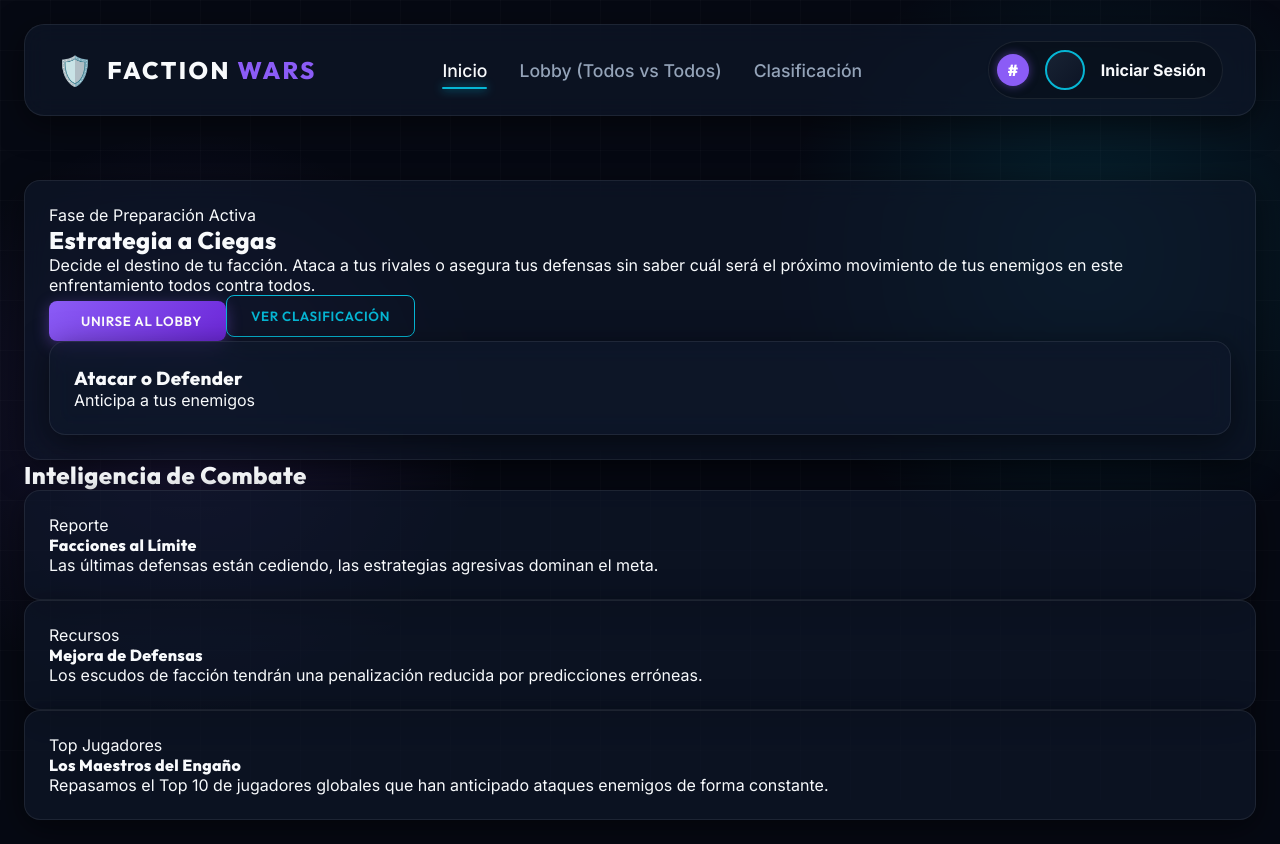
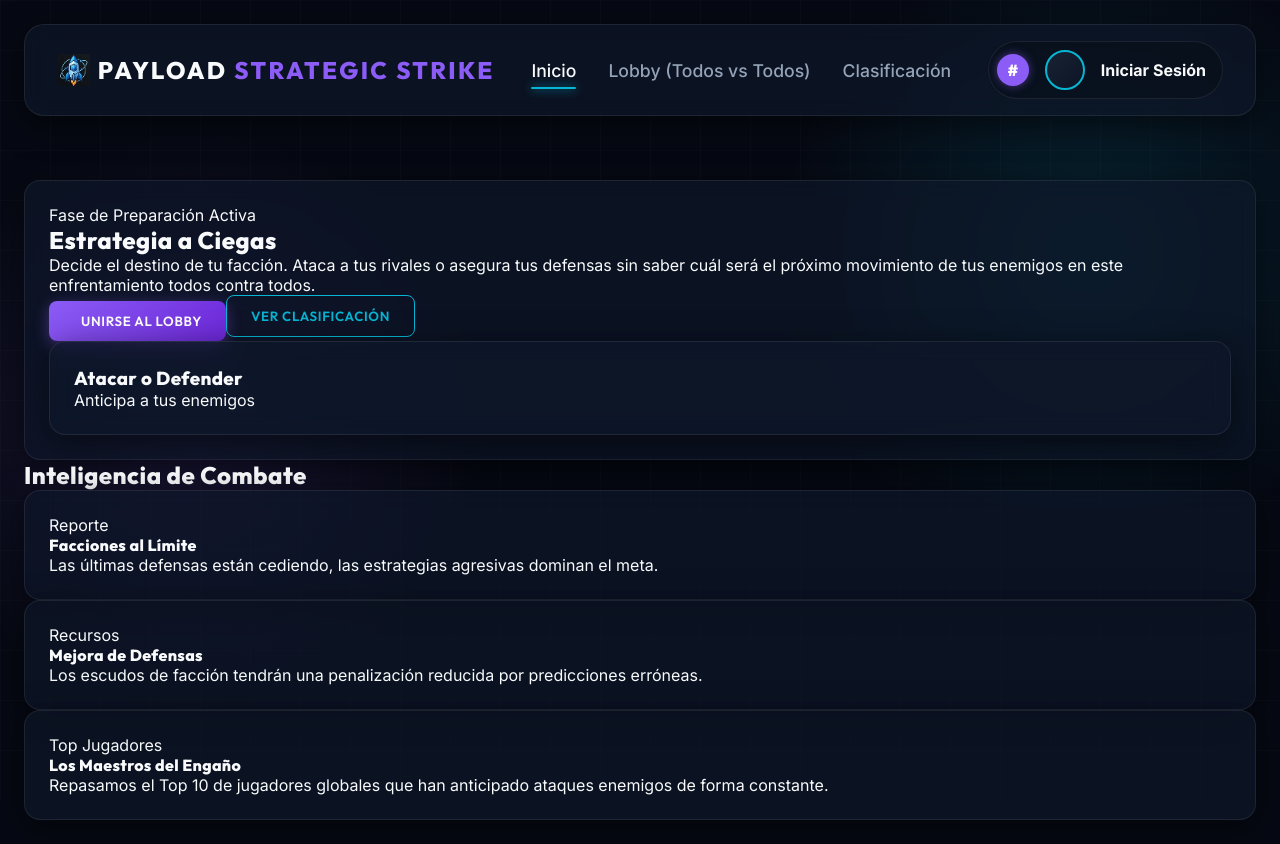
Before and after one commit to manelmr02/ProyectoDAM, an Angular app in the folder client/: page / in a window 1280 px wide. Built offline with nearby package versions, Linux system fonts and the light colour scheme.

Commit message:
Update Logo & Name
Update con el logo y el nombre del proyecto

```diff
--- a/client/src/app/app.html
+++ b/client/src/app/app.html
@@ -2,9 +2,10 @@
 
 <div class="app-container">
   <nav class="top-nav glass-panel animate-fade-in" style="animation-delay: 0.1s;">
-    <a routerLink="/" class="logo" style="text-decoration: none; color: inherit;">
-      <span class="logo-icon">🛡️</span>
-      <span class="logo-text">FACTION <span class="highlight">WARS</span></span>
+    <a routerLink="/" class="logo"
+      style="text-decoration: none; color: inherit; display: flex; align-items: center; gap: 0.5rem;">
+      <img src="logoMin.png" alt="Logo Payload" style="height: 32px; width: auto; object-fit: contain;">
+      <span class="logo-text">PAYLOAD <span class="highlight">STRATEGIC STRIKE</span></span>
     </a>
 
     <div class="nav-links">
--- a/client/src/app/app.ts
+++ b/client/src/app/app.ts
@@ -8,5 +8,5 @@ import { RouterOutlet, RouterLink, RouterLinkActive } from '@angular/router';
   styleUrl: './app.css'
 })
 export class App {
-  protected readonly title = signal('client');
+  protected readonly title = signal('PAYLOAD');
 }
--- a/client/src/index.html
+++ b/client/src/index.html
@@ -1,16 +1,21 @@
 <!doctype html>
 <html lang="en">
+
 <head>
   <meta charset="utf-8">
-  <title>Client</title>
+  <title>PAYLOAD</title>
   <base href="/">
   <meta name="viewport" content="width=device-width, initial-scale=1">
-  <link rel="icon" type="image/x-icon" href="favicon.ico">
+  <link rel="icon" type="image/png" href="logoMin.png">
   <link rel="preconnect" href="https://fonts.googleapis.com">
   <link rel="preconnect" href="https://fonts.gstatic.com" crossorigin>
-  <link href="https://fonts.googleapis.com/css2?family=Outfit:wght@300;400;600;800&family=Inter:wght@400;500;700&display=swap" rel="stylesheet">
+  <link
+    href="https://fonts.googleapis.com/css2?family=Outfit:wght@300;400;600;800&family=Inter:wght@400;500;700&display=swap"
+    rel="stylesheet">
 </head>
+
 <body>
   <app-root></app-root>
 </body>
+
 </html>
```
Also changed, not shown: client/public/logo proyecto.jpg (added), client/public/logoMin.png (added).
